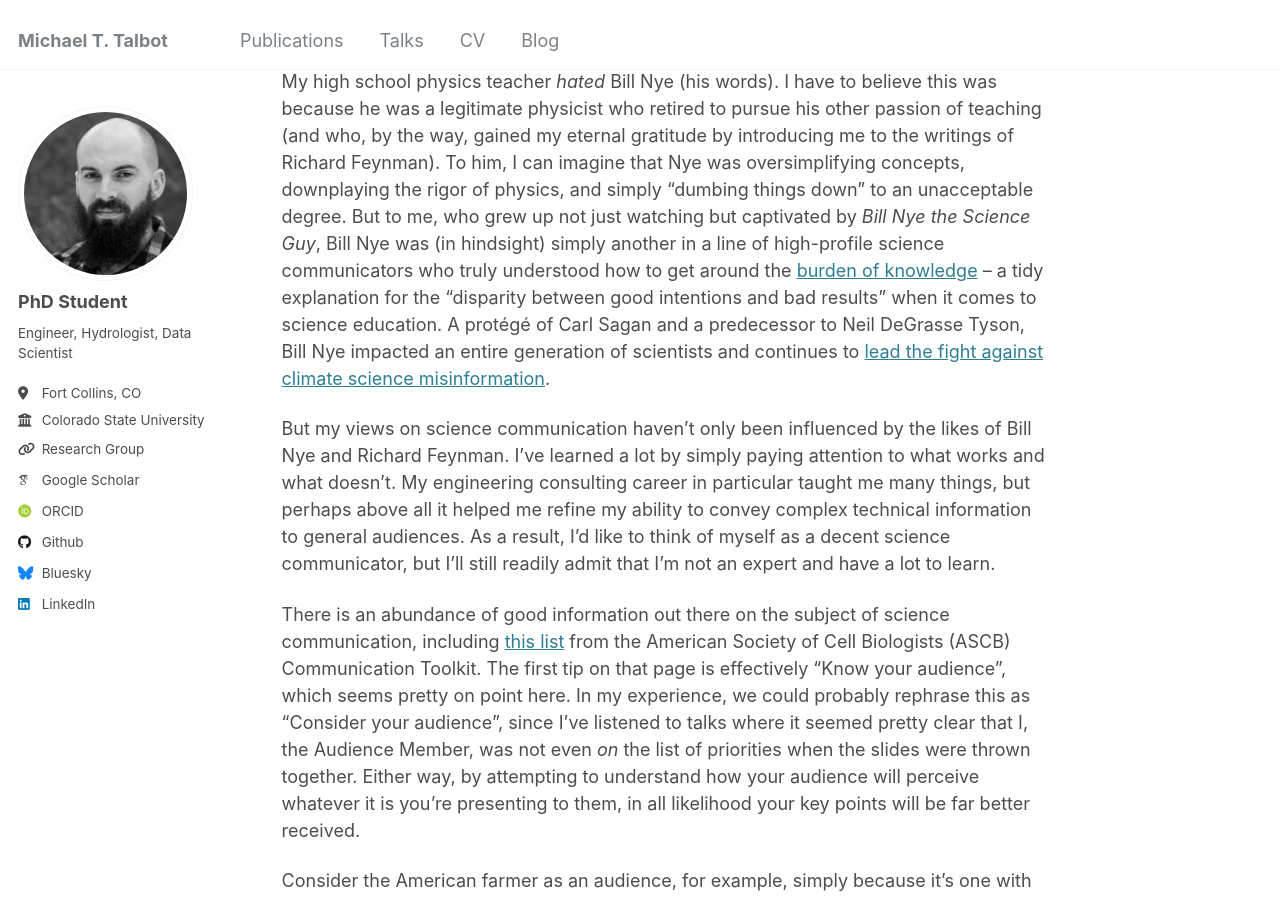
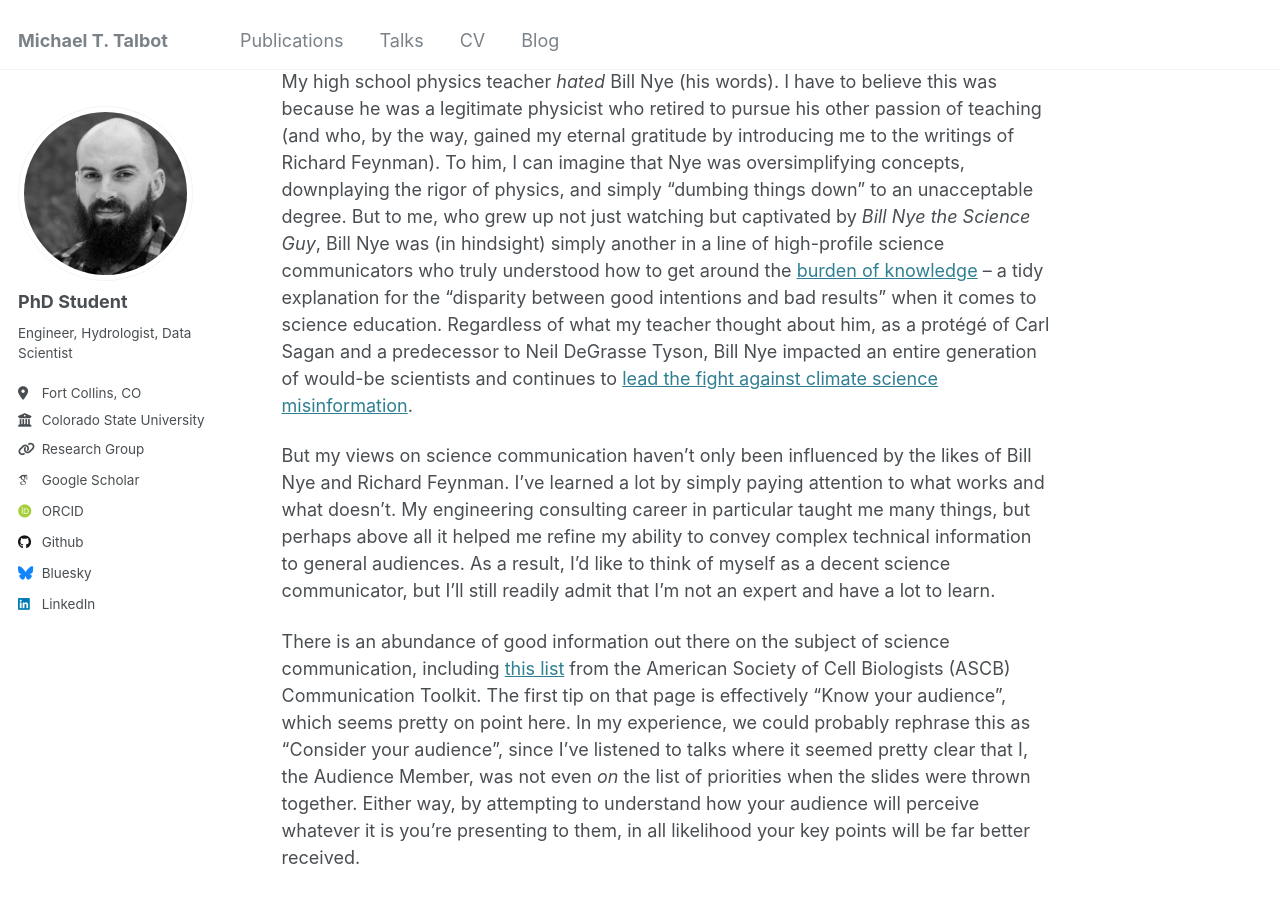
Before and after one commit to realmiketalbot/realmiketalbot.github.io, a Jekyll site: the page built from _posts/2024-12-31-in-defense-of-acre-feet.md, in a window 1280 px wide and 900 px high, scrolled down 7561 px. Built offline with Jekyll 4.4.1, drawn with Linux system fonts in a browser that asks for light colours; emoji names are drawn with the system emoji font; some web fonts are replaced.

Commit message:
Minor revision

```diff
--- a/_posts/2024-12-31-in-defense-of-acre-feet.md
+++ b/_posts/2024-12-31-in-defense-of-acre-feet.md
@@ -74,7 +74,7 @@ Even the intentional _exclusion_ of numbers can be highly unethical. A perfect e
 Some of this can be "justified" in the context of marketing or <a href="https://www.intereconomics.eu/contents/year/2018/number/1/article/nudging-in-public-policy-application-opportunities-and-challenges.html" target="_blank">nudge theory</a>, or as an innocent attempt to put things into perspective (as we've discussed at length), but I would argue that a lot of it simply unethical, if to varying degrees. If you're in the business of marketing or policy-making my guess is you'll continue doing what you want no matter what I say, but assuming I've convinced you to keep ethics in mind when presenting your numbers (and I hope it didn't take much convincing), let's take a moment to think more generally about effective science communication.
 
 <h2>What we can learn from science communication experts</h2>
-My high school physics teacher _hated_ Bill Nye (his words). I have to believe this was because he was a legitimate physicist who retired to pursue his other passion of teaching (and who, by the way, gained my eternal gratitude by introducing me to the writings of Richard Feynman). To him, I can imagine that Nye was oversimplifying concepts, downplaying the rigor of physics, and simply “dumbing things down” to an unacceptable degree. But to me, who grew up not just watching but captivated by _Bill Nye the Science Guy_, Bill Nye was (in hindsight) simply another in a line of high-profile science communicators who truly understood how to get around the <a href='https://web.archive.org/web/20160410233551/http://www.cwsei.ubc.ca/resources/files/Wieman_APS_News_Back_Page_with_refs_Nov_2007.pdf' target='_blank'>burden of knowledge</a> -- a tidy explanation for the "disparity between good intentions and bad results" when it comes to science education. A protégé of Carl Sagan and a predecessor to Neil DeGrasse Tyson, Bill Nye impacted an entire generation of scientists and continues to <a href='https://sustainability.wisc.edu/on-bill-nye-and-our-search-for-a-savior-against-climate-change/' target='_blank'>lead the fight against climate science misinformation</a>.
+My high school physics teacher _hated_ Bill Nye (his words). I have to believe this was because he was a legitimate physicist who retired to pursue his other passion of teaching (and who, by the way, gained my eternal gratitude by introducing me to the writings of Richard Feynman). To him, I can imagine that Nye was oversimplifying concepts, downplaying the rigor of physics, and simply “dumbing things down” to an unacceptable degree. But to me, who grew up not just watching but captivated by _Bill Nye the Science Guy_, Bill Nye was (in hindsight) simply another in a line of high-profile science communicators who truly understood how to get around the <a href='https://web.archive.org/web/20160410233551/http://www.cwsei.ubc.ca/resources/files/Wieman_APS_News_Back_Page_with_refs_Nov_2007.pdf' target='_blank'>burden of knowledge</a> -- a tidy explanation for the "disparity between good intentions and bad results" when it comes to science education. Regardless of what my teacher thought about him, as a protégé of Carl Sagan and a predecessor to Neil DeGrasse Tyson, Bill Nye impacted an entire generation of would-be scientists and continues to <a href='https://sustainability.wisc.edu/on-bill-nye-and-our-search-for-a-savior-against-climate-change/' target='_blank'>lead the fight against climate science misinformation</a>.
 
 But my views on science communication haven't only been influenced by the likes of Bill Nye and Richard Feynman. I've learned a lot by simply paying attention to what works and what doesn't. My engineering consulting career in particular taught me many things, but perhaps above all it helped me refine my ability to convey complex technical information to general audiences. As a result, I'd like to think of myself as a decent science communicator, but I'll still readily admit that I'm not an expert and have a lot to learn.
 
```
